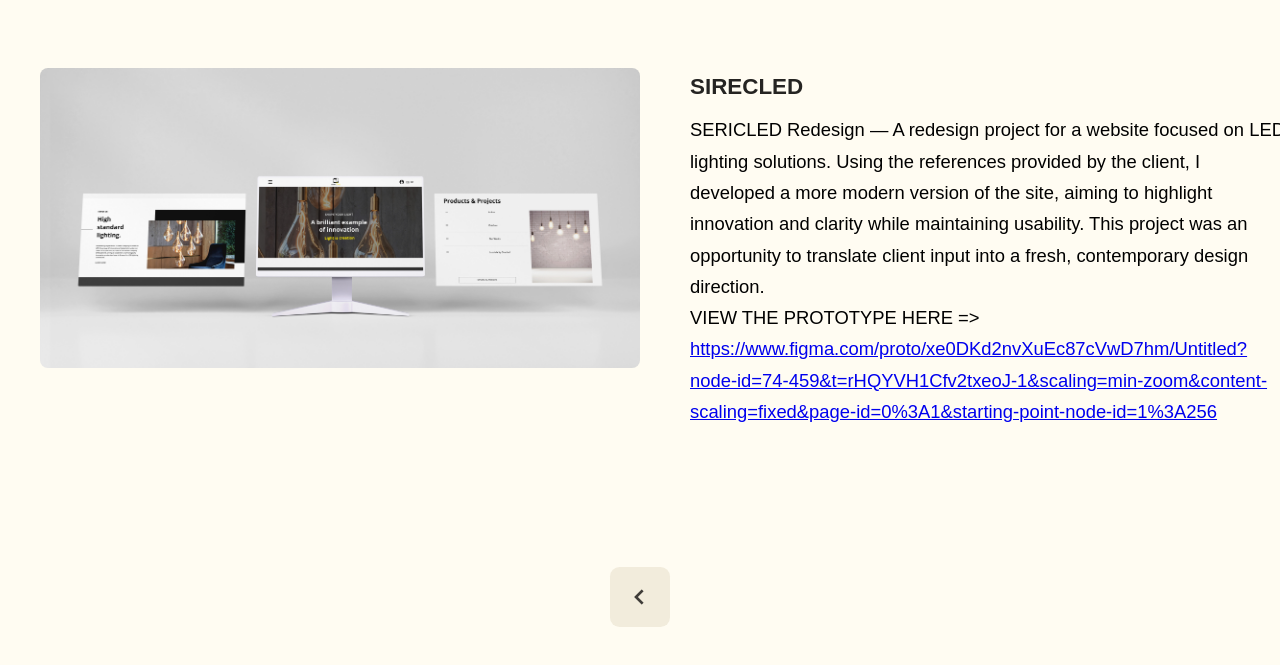
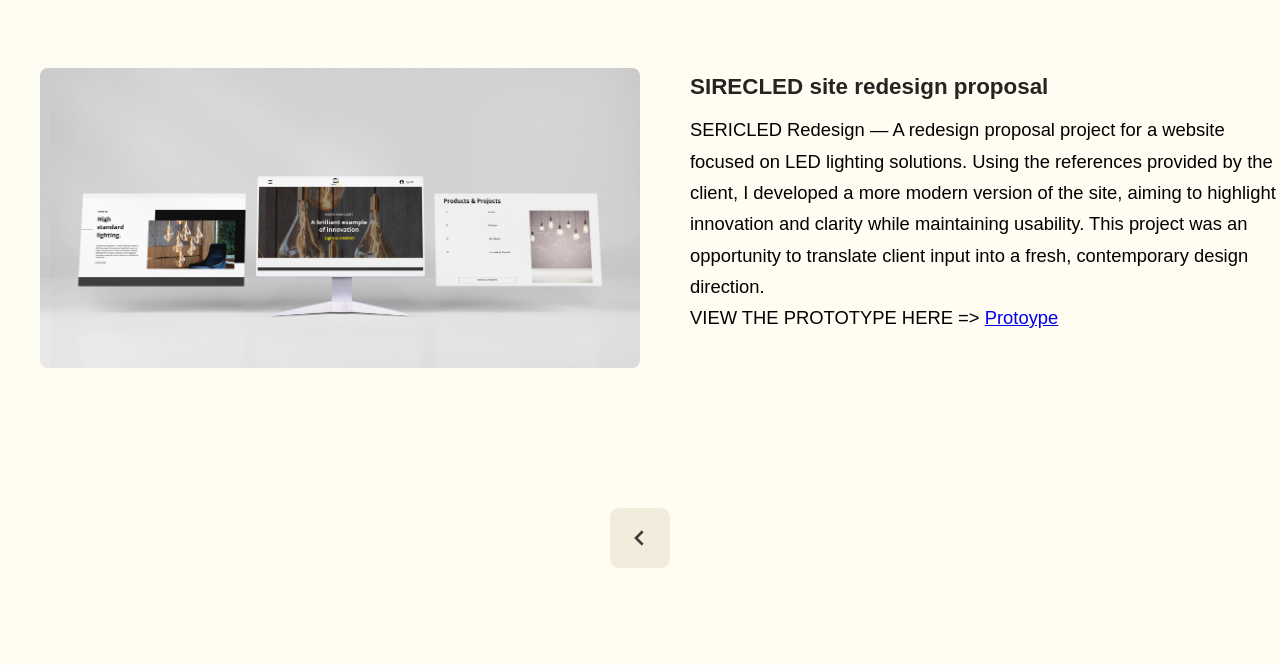
Before and after one commit to Graffitissta/Graffitissta, a plain HTML site: page led.html in a window 1280 px wide. Shown: the part 91-756 px from the top of the page. Drawn offline with nearby package versions, Linux system fonts and the light colour scheme.

Commit message:
Add files via upload

```diff
--- a/led.html
+++ b/led.html
@@ -116,11 +116,11 @@
         <div class="video-image">
           <img src="ui5.jpg" alt="GTM Normaxis Redesign">
           <div class="text">
-            <b>SIRECLED</b>
-             SERICLED Redesign — A redesign project for a website focused on LED lighting solutions.
+            <b>SIRECLED site redesign proposal</b>
+             SERICLED Redesign — A redesign proposal project for a website focused on LED lighting solutions.
 Using the references provided by the client, I developed a more modern version of the site, aiming to highlight innovation and clarity while maintaining usability.
 This project was an opportunity to translate client input into a fresh, contemporary design direction. <br>
-            VIEW THE PROTOTYPE HERE => <a href="https://www.figma.com/proto/xe0DKd2nvXuEc87cVwD7hm/Untitled?node-id=74-459&t=rHQYVH1Cfv2txeoJ-1&scaling=min-zoom&content-scaling=fixed&page-id=0%3A1&starting-point-node-id=1%3A256">https://www.figma.com/proto/xe0DKd2nvXuEc87cVwD7hm/Untitled?node-id=74-459&t=rHQYVH1Cfv2txeoJ-1&scaling=min-zoom&content-scaling=fixed&page-id=0%3A1&starting-point-node-id=1%3A256</a>
+            VIEW THE PROTOTYPE HERE => <a href="https://www.figma.com/proto/xe0DKd2nvXuEc87cVwD7hm/Untitled?node-id=74-459&t=rHQYVH1Cfv2txeoJ-1&scaling=min-zoom&content-scaling=fixed&page-id=0%3A1&starting-point-node-id=1%3A256">Protoype</a>
           </div>
         </div>
 
```
